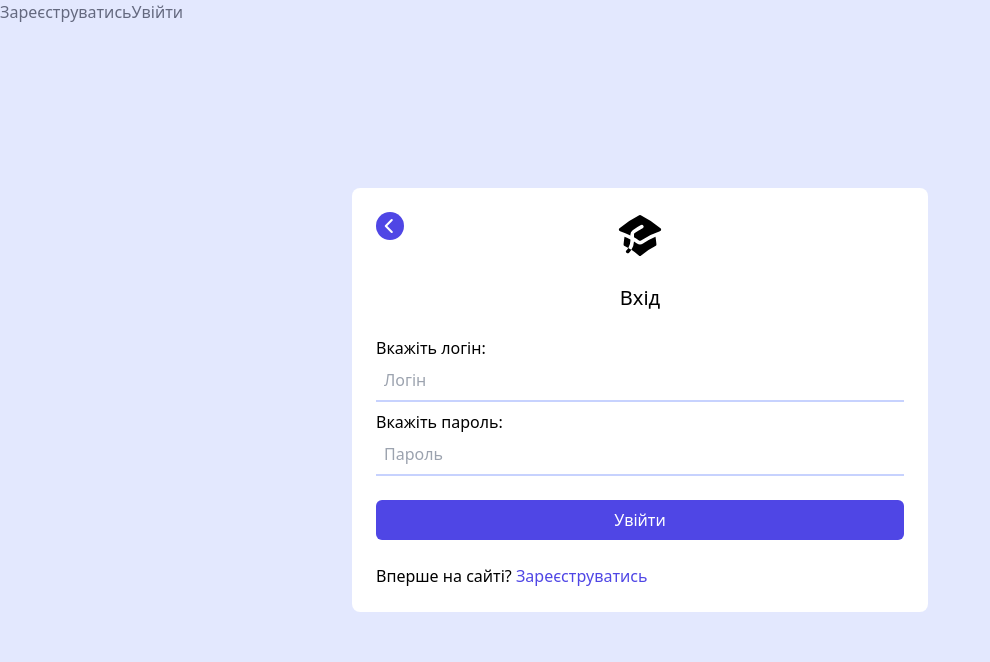
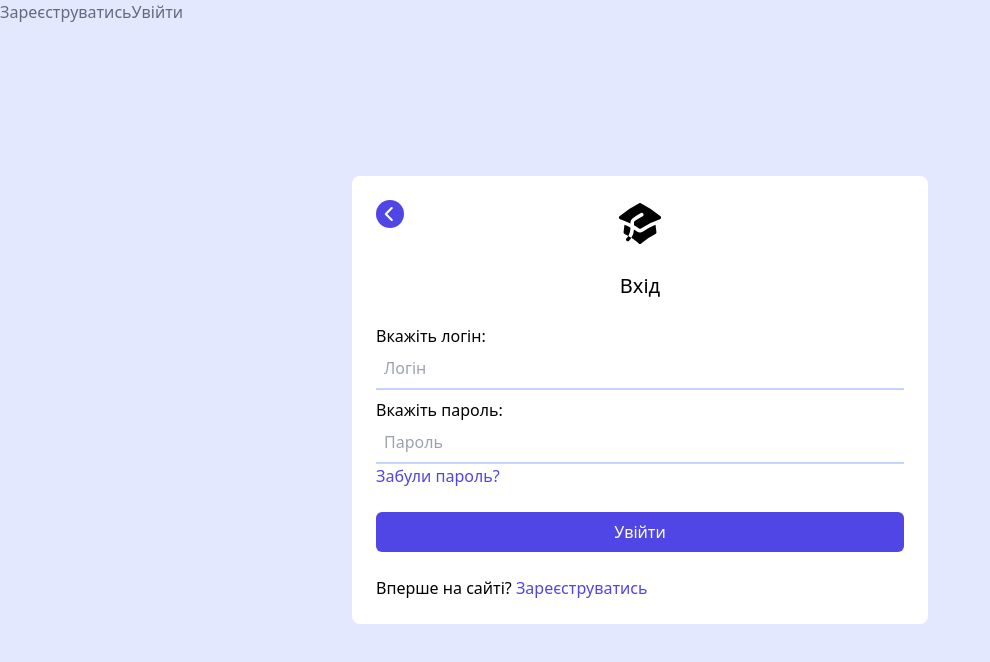
Before and after one commit to oxb4f/curly-broccoli, a Vue app in the folder frontend/: page /login in a window 1280 px wide. Shown: the top 662 px of the page, without its empty margins (0-990 px from the left). Built offline with nearby package versions, Linux system fonts and the light colour scheme.

Commit message:
feat(form): add form splitting

```diff
--- a/frontend/src/app/assets/styles/main.css
+++ b/frontend/src/app/assets/styles/main.css
@@ -5,6 +5,9 @@
 
 .link {
   @apply text-project-main-color;
+}
+
+.input {
 }
 
 .modal {
@@ -61,12 +64,21 @@
 .form__header {
   @apply text-xl;
 }
+
+.form__section {
+  @apply w-full;
+}
+
 .form__item {
   @apply mb-2 flex flex-col;
 }
 
-.form__field {
-  @apply p-2 border-b-2 border-project-main-color-mute focus:outline-none focus:border-project-main-color;
+.form__item__half-size {
+  @apply align-top inline-block w-1/2;
+}
+
+.form__input {
+  @apply w-full p-2 border-b-2 border-project-main-color-mute focus:outline-none focus:border-project-main-color;
 }
 
 .form__error {
--- /dev/null
+++ b/frontend/src/app/components/BaseInput.vue
@@ -0,0 +1,15 @@
+<script setup>
+defineProps({
+  label: {
+    type: [String, Boolean],
+    default: false
+  }
+});
+
+const model = defineModel({ type: String });
+</script>
+
+<template>
+  <label v-if="label" :for="$attrs.id">{{ label }}</label>
+  <input class="input" v-bind="$attrs" v-model="model" />
+</template>
--- a/frontend/src/form/components/BaseFormField.vue
+++ /dev/null
@@ -1,26 +0,0 @@
-<script setup>
-defineOptions({
-  inheritAttrs: false
-});
-
-defineProps({
-  label: {
-    type: [String, Boolean],
-    default: false
-  },
-  error: {
-    type: [String, Boolean],
-    default: false
-  }
-});
-
-const model = defineModel({ type: String });
-</script>
-
-<template>
-  <div class="form__item">
-    <label v-if="label" :for="$attrs.id">{{ label }}</label>
-    <input class="form__field" v-bind="$attrs" v-model="model" />
-    <span v-if="error" class="form__error">{{ error }}</span>
-  </div>
-</template>
--- /dev/null
+++ b/frontend/src/form/components/FormInput.vue
@@ -0,0 +1,19 @@
+<script setup>
+import BaseInput from '@/app/components/BaseInput.vue';
+
+defineProps({
+  label: {
+    type: [String, Boolean],
+    default: false
+  },
+  error: {
+    type: [String, Boolean],
+    default: false
+  }
+});
+</script>
+
+<template>
+  <BaseInput :label v-bind="$attrs" class="form__input" />
+  <span v-if="error" class="form__error">{{ error }}</span>
+</template>
--- /dev/null
+++ b/frontend/src/form/components/FormItem.vue
@@ -0,0 +1,7 @@
+<script setup></script>
+
+<template>
+  <div class="form__item">
+    <slot></slot>
+  </div>
+</template>
--- a/frontend/src/form/composables/useForm.js
+++ b/frontend/src/form/composables/useForm.js
@@ -1,9 +1,9 @@
 import { reactive } from 'vue';
 
-export function useForm(fields) {
-  fields = reactive(fields);
+export function useForm(inputs) {
+  inputs = reactive(inputs);
 
-  const errors = reactive({ ...fields });
+  const errors = reactive({ ...inputs });
 
   function clear(object) {
     for (const field of Object.keys(object)) {
@@ -12,7 +12,7 @@ export function useForm(fields) {
   }
 
   function clearFields() {
-    clear(fields);
+    clear(inputs);
   }
 
   function clearErrors() {
@@ -25,7 +25,7 @@ export function useForm(fields) {
   }
 
   return {
-    fields,
+    inputs,
     errors,
     clearFields,
     clearErrors,
--- a/frontend/src/form/views/LoginView.vue
+++ b/frontend/src/form/views/LoginView.vue
@@ -1,10 +1,11 @@
 <script setup>
 import BaseForm from '@form/components/BaseForm.vue';
-import BaseFormField from '@form/components/BaseFormField.vue';
-import BaseModal from '@form/components/BaseModal.vue';
+import FormItem from '@form/components/FormItem.vue';
+import FormInput from '@form/components/FormInput.vue';
 import { useForm } from '@form/composables/useForm';
+import BaseModal from '@app/components/BaseModal.vue';
 
-const { fields, errors, clearErrors } = useForm({ username: '', password: '' });
+const { inputs, errors, clearErrors } = useForm({ username: '', password: '' });
 </script>
 
 <template>
@@ -13,24 +14,29 @@ const { fields, errors, clearErrors } = useForm({ username: '', password: '' });
       <BaseForm>
         <template #header><h1>Вхід</h1></template>
         <template #content>
-          <BaseFormField
+          <FormItem>
+            <FormInput
               label="Вкажіть логін:"
               id="username"
               type="text"
-            class="form__username-field"
+              class="form__username-input"
               placeholder="Логін"
-            v-model="fields.username"
+              v-model="inputs.username"
               :error="errors.username"
             />
-          <BaseFormField
+          </FormItem>
+          <FormItem>
+            <FormInput
               label="Вкажіть пароль:"
               id="password"
               type="password"
-            class="form__password-field"
+              class="form__password-input"
               placeholder="Пароль"
-            v-model="fields.password"
+              v-model="inputs.password"
               :error="errors.password"
             />
+            <RouterLink class="link" to="/">Забули пароль?</RouterLink>
+          </FormItem>
         </template>
         <template #footer>
           <input type="submit" value="Увійти" class="form__submit-button" /> </template
--- a/frontend/src/form/views/RegisterView.vue
+++ b/frontend/src/form/views/RegisterView.vue
@@ -1,11 +1,12 @@
 <script setup>
-import BaseForm from '@form/components/BaseForm.vue';
-import BaseFormField from '@form/components/BaseFormField.vue';
-import BaseModal from '@form/components/BaseModal.vue';
-import { useForm } from '@form/composables/useForm';
+import BaseForm from '../components/BaseForm.vue';
+import FormItem from '../components/FormItem.vue';
+import FormInput from '../components/FormInput.vue';
+import { useForm } from '../composables/useForm';
+import BaseModal from '@app/components/BaseModal.vue';
 // import ValidationError from '@app/services/customErrors/validationError';
 
-const { fields, errors, clearErrors } = useForm({ username: '', password: '' });
+const { inputs, errors, clearErrors } = useForm({ username: '', password: '' });
 
 // async function _request(method, body = undefined) {
 //   const response = await fetch('http://localhost:8080/users/', {
@@ -40,32 +41,55 @@ const { fields, errors, clearErrors } = useForm({ username: '', password: '' });
       <BaseForm>
         <template #header><h1>Реєстрація</h1></template>
         <template #content>
-          <BaseFormField
+          <p>{{ inputs.username }}</p>
+          <FormItem>
+            <FormInput
+              label="Вкажіть логін:"
+              id="username"
+              type="text"
+              class="form__username-input"
+              placeholder="Логін"
+              v-model="inputs.username"
+              :error="errors.username"
+            />
+          </FormItem>
+          <FormItem>
+            <FormInput
+              label="Вкажіть пароль:"
+              id="password"
+              type="password"
+              class="form__password-input"
+              placeholder="Пароль"
+              v-model="inputs.password"
+              :error="errors.password"
+            />
+          </FormItem>
+          <!-- <BaseFormField
             label="Вкажіть логін:"
             id="username"
             type="text"
-            class="form__username-field"
+            class="form__username-input"
             placeholder="Логін"
-            v-model="fields.username"
+            v-model="inputs.username"
             :error="errors.username"
-          />
+          /> -->
           <!-- <FormInputItem
             label="Вкажіть електронну пошту:"
             id="email"
             type="email"
-            class="form__email-field"
+            class="form__email-input"
             placeholder="Ел. пошта"
             error="Помилка"
           /> -->
-          <BaseFormField
+          <!-- <BaseFormField
             label="Вкажіть пароль:"
             id="password"
             type="password"
-            class="form__password-field"
+            class="form__password-input"
             placeholder="Пароль"
-            v-model="fields.password"
+            v-model="inputs.password"
             :error="errors.password"
-          />
+          /> -->
         </template>
         <template #footer>
           <input
@@ -74,7 +98,7 @@ const { fields, errors, clearErrors } = useForm({ username: '', password: '' });
             class="form__submit-button"
             @click="
               () => {
-                _request('POST', JSON.stringify(fields));
+                _request('POST', JSON.stringify(inputs));
               }
             "
           />
```
Also changed, not shown: frontend/src/app/components/BaseModal.vue (renamed from frontend/src/form/components/BaseModal.vue). Lines whose indentation alone changed are shown as unchanged.
